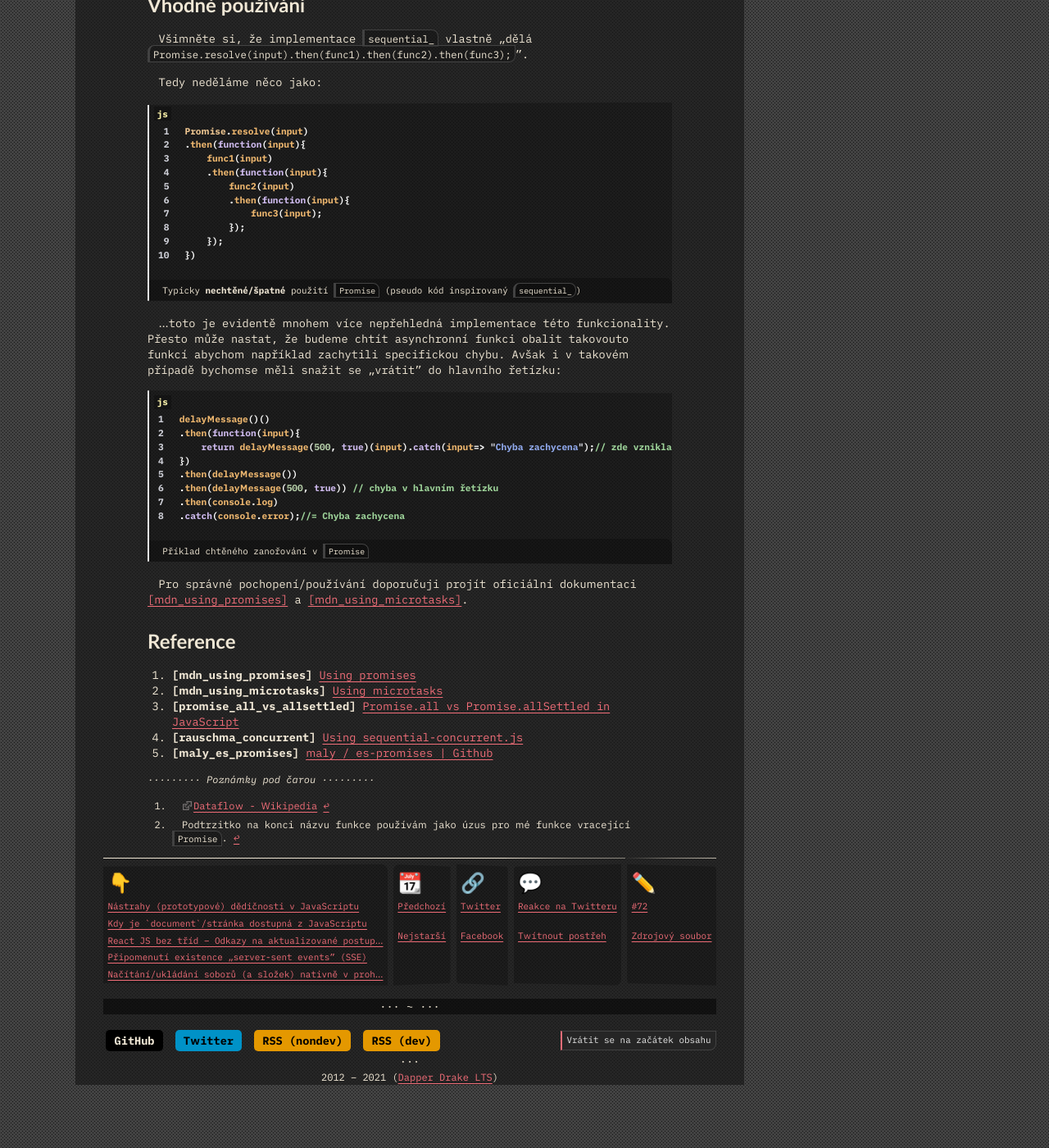
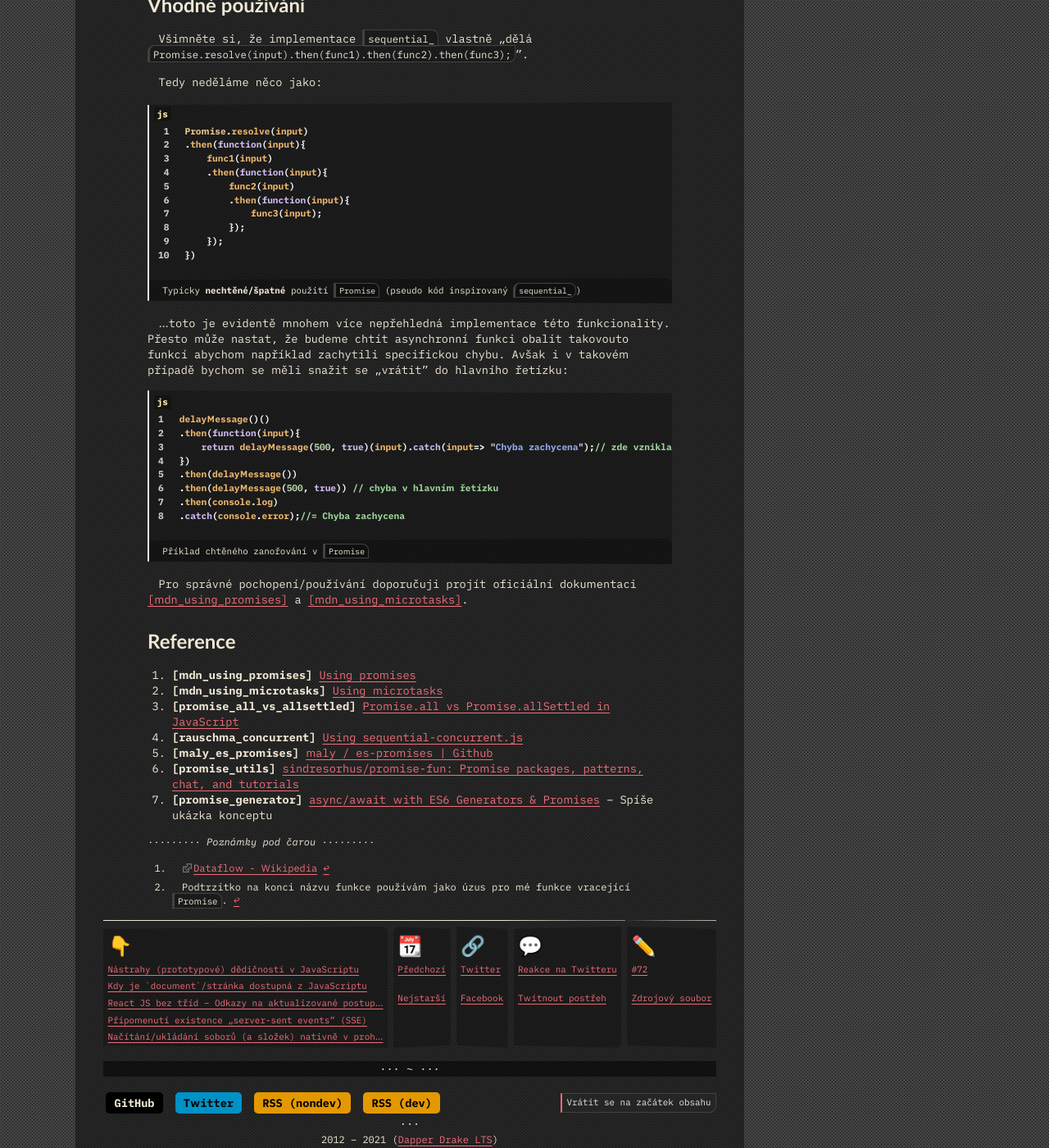
Before and after one commit to jaandrle/jaandrle.github.io, a Jekyll site: the page built from _posts/2021/2021-04-23-promise.md, in a window 1280 px wide and 1400 px high, scrolled down 2202 px. Shown: the whole window at 82% size. Built offline with Jekyll 4.4.1, drawn with Linux system fonts in a browser that asks for light colours; emoji names are drawn with the system emoji font; before the commit the page ends 3525 px from its top, so only the background shows below that; some of the changed text lies outside the part shown.

Commit message:
Update 2021-04-23-promise.md

````diff
--- a/_posts/2021/2021-04-23-promise.md
+++ b/_posts/2021/2021-04-23-promise.md
@@ -21,6 +21,13 @@ reference:
         maly_es_promises:
             caption: "maly / es-promises | Github"
             href: "https://github.com/maly/es-promises"
+        promise_utils:
+            caption: "sindresorhus/promise-fun: Promise packages, patterns, chat, and tutorials"
+            href: "https://github.com/sindresorhus/promise-fun"
+        promise_generator:
+            caption: "async/await with ES6 Generators & Promises"
+            href: "https://gist.github.com/ChrisChares/1ed079b9a6c9877ba4b43424139b166d"
+            description: "Spíše ukázka konceptu"
 ---
 
 Jen průřez používání `Promise` v {{ site.data.abbr.JS }}.
@@ -140,7 +147,7 @@ Promise.resolve(input)
 ' %}
 
 …toto je evidentě mnohem více nepřehledná implementace této funkcionality. Přesto může nastat, že budeme chtít asynchronní funkci obalit takovouto funkcí abychom například zachytili specifickou chybu.
-Avšak i v takovém případě bychomse měli snažit se „vrátit” do hlavního řetízku:
+Avšak i v takovém případě bychom se měli snažit se „vrátit” do hlavního řetízku:
 {% include code.html caption="Příklad chtěného zanořování v `Promise`" code='
 ```JavaScript
 delayMessage()()
````
Also changed, not shown: other parts of _posts/2021/2021-04-23-promise.md (+1 -1 lines).
